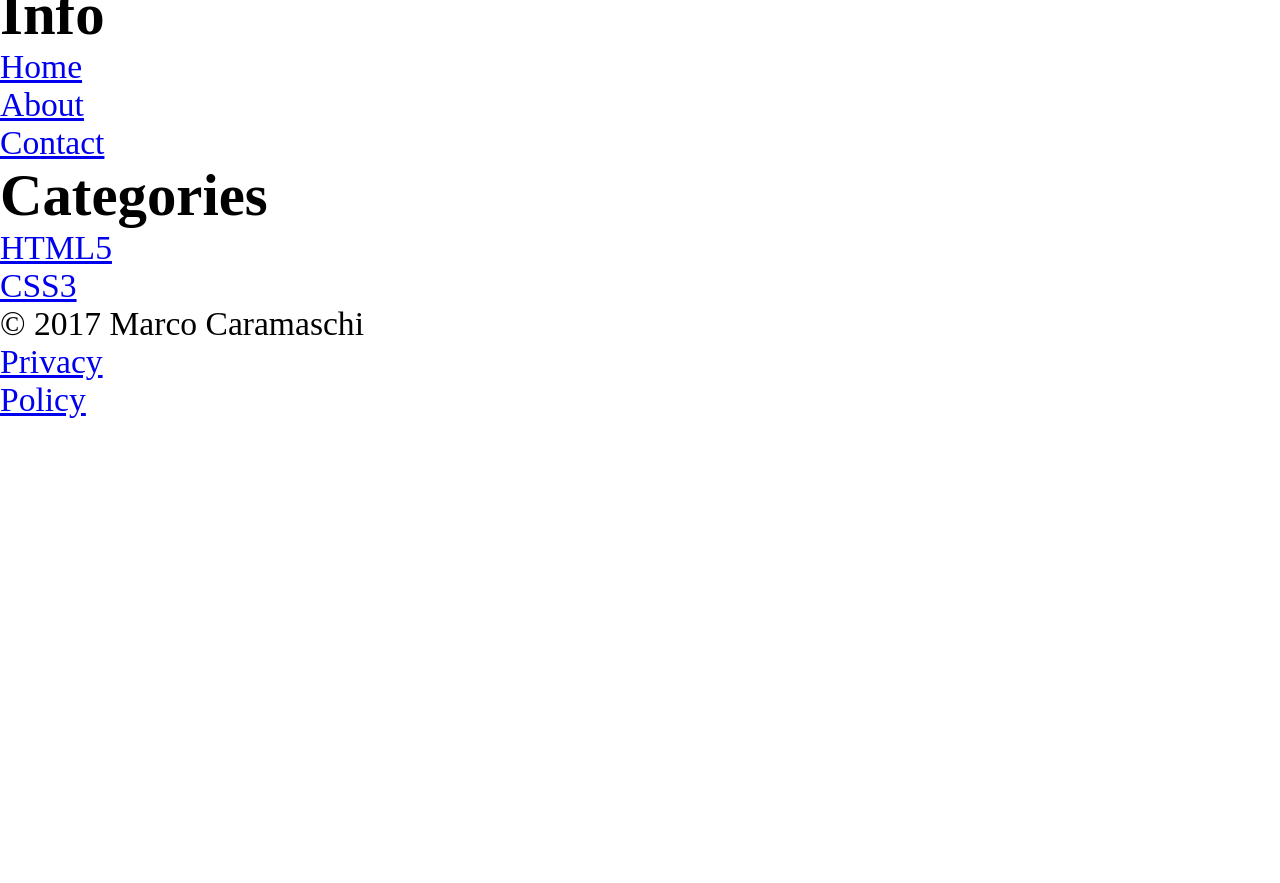
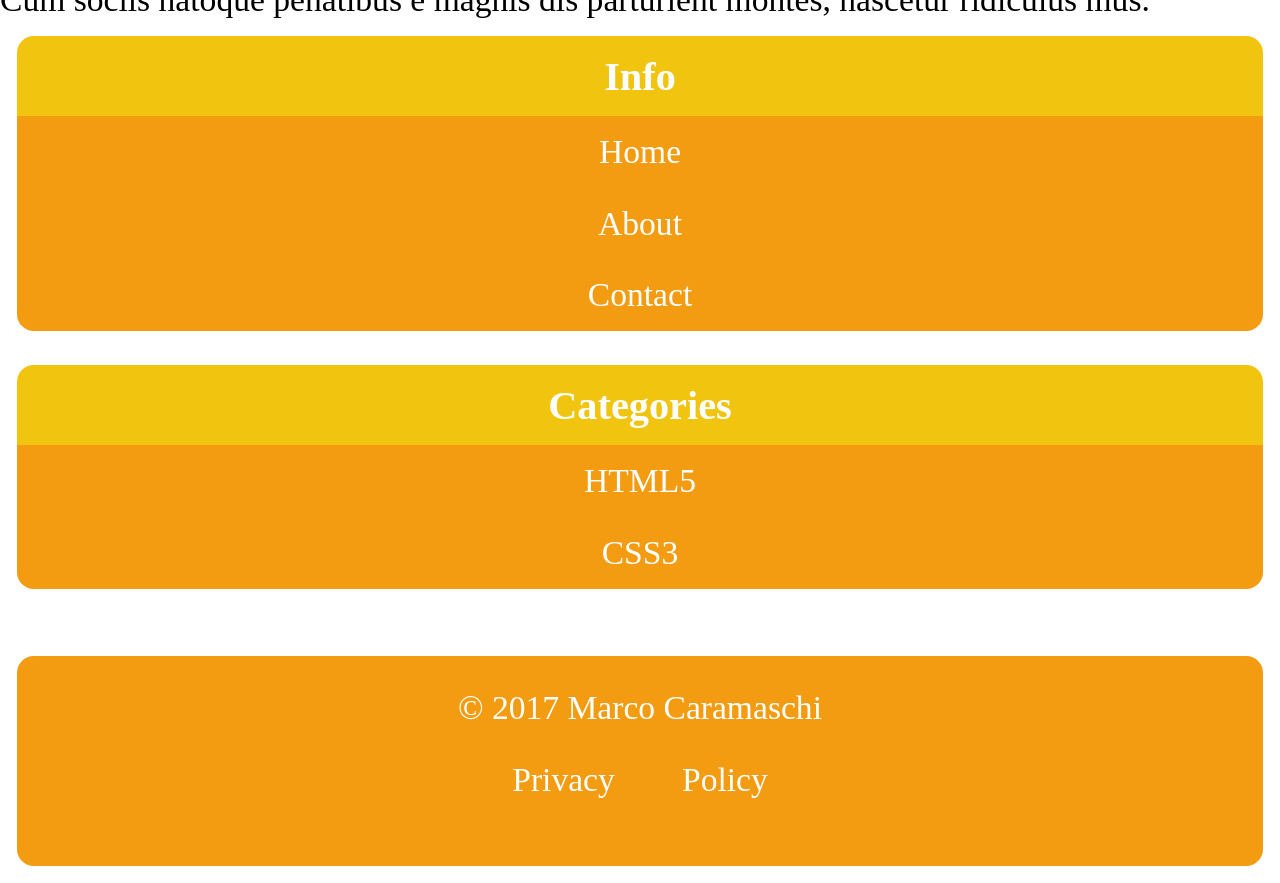
Before and after one commit to Marco981/quick-blog, a website: page src/index.pug in a window 1280 px wide. Shown: the part 819-1702 px from the top of the page. Before the commit the page ends 1238 px from the top, so only its background shows below. Drawn offline with nearby package versions, Linux system fonts and the light colour scheme; files that its build step writes are made by us from their sources; a web font is replaced by a local one.

Commit message:
initialized footer and fixed some layout

```diff
--- a/src/_component/config/color.scss
+++ b/src/_component/config/color.scss
@@ -1,4 +1,14 @@
-$color-buttercup :#f1c40f;
+$theme: "buttercup";
+
+@if (theme == "buttercup") {
+    $color-normal :#f1c40f;
+    $color-dark:#f39c12;
+}
+@if (theme == "zest") {
+    $color-normal:#e67e22;
+    $color-dark:#d35400;
+}
+$color-normal :#f1c40f;
+$color-dark:#f39c12;
 $color-golden-grass:#dd9a2d;
 $color-white:#fff;
-$color-buttercup1:#f39c12;
--- a/src/_component/footer/footer.pug
+++ b/src/_component/footer/footer.pug
@@ -1,7 +1,8 @@
 footer
-    div &copy; 2017 Marco Caramaschi
-    ul
-        li
-            a(href="Privacy") Privacy
-        li
-            a(href="Policy") Policy
+    .footer
+        div &copy; 2017 Marco Caramaschi
+        ul.footer__list
+            li
+                a.footer__link(href="Privacy") Privacy
+            li
+                a.footer__link(href="Policy") Policy
--- /dev/null
+++ b/src/_component/footer/footer.scss
@@ -0,0 +1,27 @@
+footer {
+    padding: 0.5rem;
+}
+
+.footer {
+    border-radius: 0.5rem;
+    background-color: $color-dark;
+    color: $color-white;
+    padding: 0.5 1rem;
+    display: flex;
+    flex-direction: column;
+    align-items: center;
+    padding: 1rem;
+}
+
+.footer__list {
+    display: flex;
+    justify-content: space-around;
+}
+
+.footer__link {
+    padding: 0 1rem;
+    color: $color-white;
+    text-decoration: none;
+    display: block;
+    padding: 1rem;
+}
--- a/src/_component/layout/layout.scss
+++ b/src/_component/layout/layout.scss
@@ -11,11 +11,15 @@ body {
     font-family: "Open Sans"
 }
 
-html { font-size: 6vw; }
+html { font-size: 16px; }
 
 @media screen and (min-width: 25em){
     html { font-size: calc( 16px + (24 - 16) * (100vw - 400px) / (800 - 400) ); }
   }
+
+ul {
+    list-style-type: none;
+}
 
 .welcome {
     height: 100%;
@@ -24,7 +28,7 @@ html { font-size: 6vw; }
     justify-content: center;
     align-items: center;
     text-align: center;
-    background: radial-gradient(ellipse, $color-buttercup, $color-golden-grass);
+    background: radial-gradient(ellipse, $color-normal, $color-golden-grass);
 
     h1 {
         color: $color-white;
@@ -43,11 +47,17 @@ html { font-size: 6vw; }
         border-radius: 0.3rem;
         margin: 1rem;
         position: relative;
-        background-color: $color-buttercup1;
-        padding-right: 1.5rem;
+        background-color: $color-dark;
+        padding-right: 1.3rem;
+        display: flex;
+        justify-content: center;
+        align-items: center;
         &:hover {
-            border: 0.1rem solid $color-buttercup;
+            border: 0.1rem solid $color-normal;
         }
+    }
+    .continue-arrow {
+        margin: 0 0.2rem;
         &:after {
             content: "";
             display: block;
@@ -56,9 +66,7 @@ html { font-size: 6vw; }
             border-top: 0.5rem solid $color-white;
             border-left: 0.5rem solid transparent;
             border-right: 0.5rem solid transparent;
-            position:absolute;
-            right: 0.2rem;
-            top: 1rem;
         }
+
     }
 }
--- a/src/_component/menu/menu.pug
+++ b/src/_component/menu/menu.pug
@@ -1,15 +1,17 @@
-h3 Info
-ul
-    li
-        a(href="/") Home
-    li
-        a(href="/about.html") About
-    li
-        a(href="/contact.html") Contact
-
-h3 Categories
-ul
-    li
-        a(href="/html") HTML5
-    li
-        a(href="/css") CSS3
+.menu
+    .menu__panel
+        h3.menu__title Info
+        ul.menu__list
+            li
+                a(href="/") Home
+            li
+                a(href="/about.html") About
+            li
+                a(href="/contact.html") Contact
+    .menu__panel
+        h3.menu__title Categories
+        ul.menu__list
+            li
+                a(href="/html") HTML5
+            li
+                a(href="/css") CSS3
--- /dev/null
+++ b/src/_component/menu/menu.scss
@@ -0,0 +1,31 @@
+.menu {
+    padding: 0.5rem;
+}
+
+.menu__panel {
+}
+
+.menu__title {
+    border-top-left-radius: 0.5rem;
+    border-top-right-radius: 0.5rem;
+    background-color: $color-normal;
+    color: $color-white;
+    padding: 0.5rem 1rem;
+    font-size: 1.2rem;
+    text-align: center;
+}
+
+.menu__list {
+    border-bottom-left-radius: 0.5rem;
+    border-bottom-right-radius: 0.5rem;
+    background-color: $color-dark;
+    color: $color-white;
+    margin-bottom: 1rem;
+    text-align: center;
+    a {
+        color:$color-white;
+    text-decoration: none;
+    padding: 0.5rem 1rem;
+    display: block;
+    }
+}
--- a/src/index.pug
+++ b/src/index.pug
@@ -9,6 +9,8 @@ block content
         .welcome
                 h1=title
                 p.welcome-description=description
-                a.scroll-down(href="#continue") click to continue reading or scroll down
-                #continue
-                p.lead Cum sociis natoque penatibus e magnis dis parturient montes, nascetur ridiculus mus.
+                a.scroll-down(href="#continue")
+                        span click to continue reading or scroll down
+                        span.continue-arrow
+        #continue
+        p.lead Cum sociis natoque penatibus e magnis dis parturient montes, nascetur ridiculus mus.
--- a/src/style.scss
+++ b/src/style.scss
@@ -2,3 +2,5 @@
 @import "_component/layout/layout";
 @import "_component/config/font";
 @import "_component/layout/typography";
+@import "_component/menu/menu";
+@import "_component/footer/footer"
```
